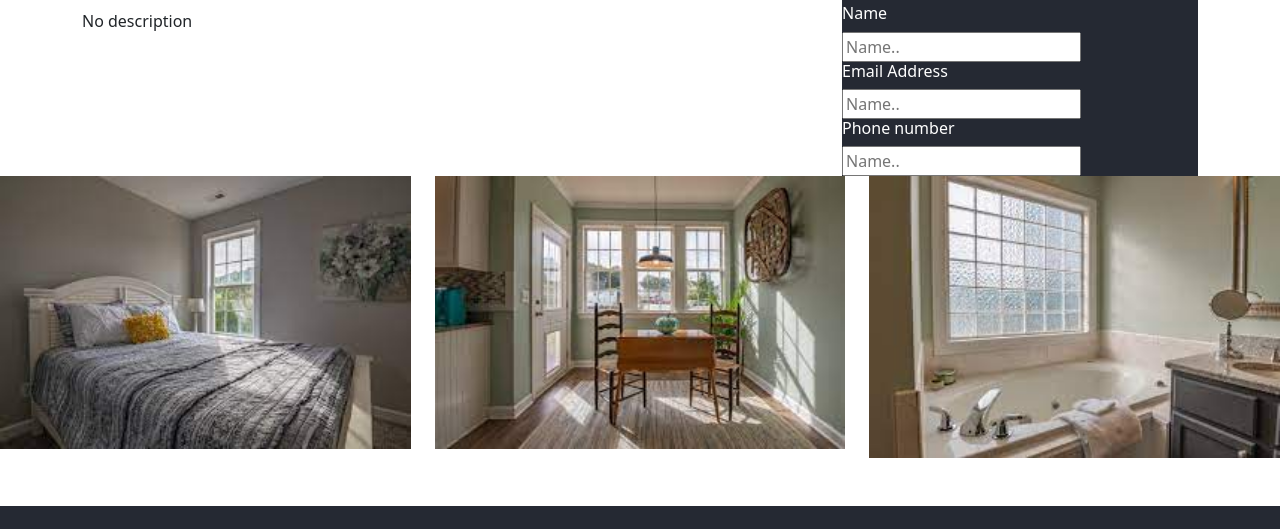
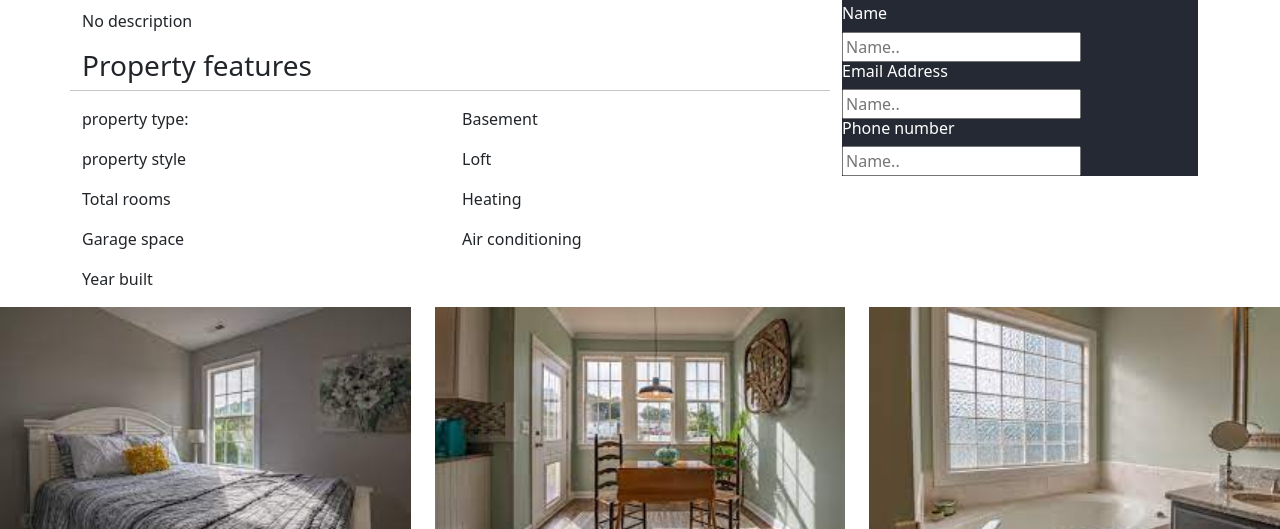
Before and after one commit to Marcos8060/Fintex-Limited, a plain HTML site: page details.html in a window 1280 px wide. Shown: the part 130-659 px from the top of the page. Drawn offline with nearby package versions, Linux system fonts and the light colour scheme.

```diff
--- a/details.html
+++ b/details.html
@@ -22,7 +22,26 @@
             <hr>
             <br>
             <p>No description</p>
-        </div>
+            <div class="row">
+                <h3>Property features</h3>
+                <hr>
+                <div class="col-6">
+                   <p>property type:</p>
+                   <p>property style</p>
+                   <p>Total rooms</p>
+                   <p>Garage space</p>
+                   <p>Year built</p>
+                </div>
+                <div class="col-6">
+                    <p>Basement</p>
+                    <p>Loft</p>
+                    <p>Heating</p>
+                    <p>Air conditioning</p>
+                </div>
+
+              </div>
+            </div>
+
         <div class="col-4">
             <div class="form">
                 <p>Lucy Njenga</p>
```
